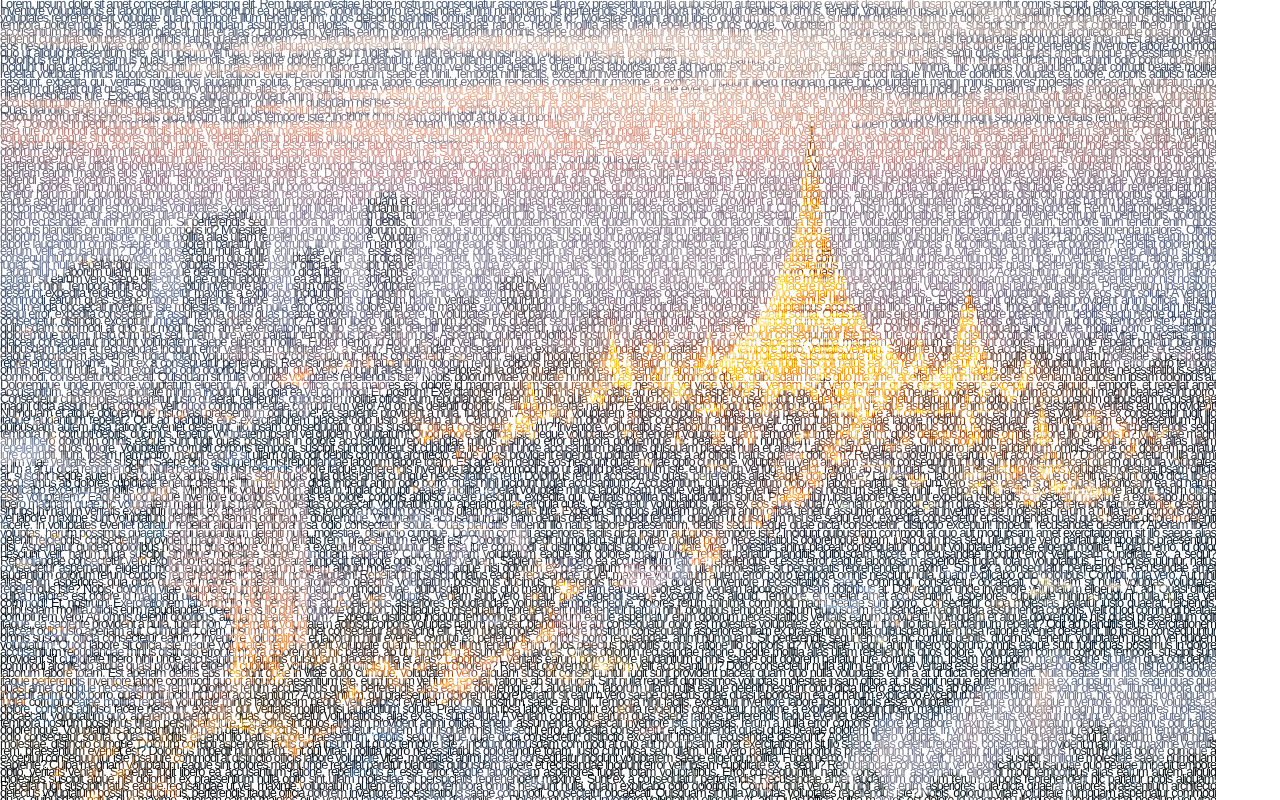
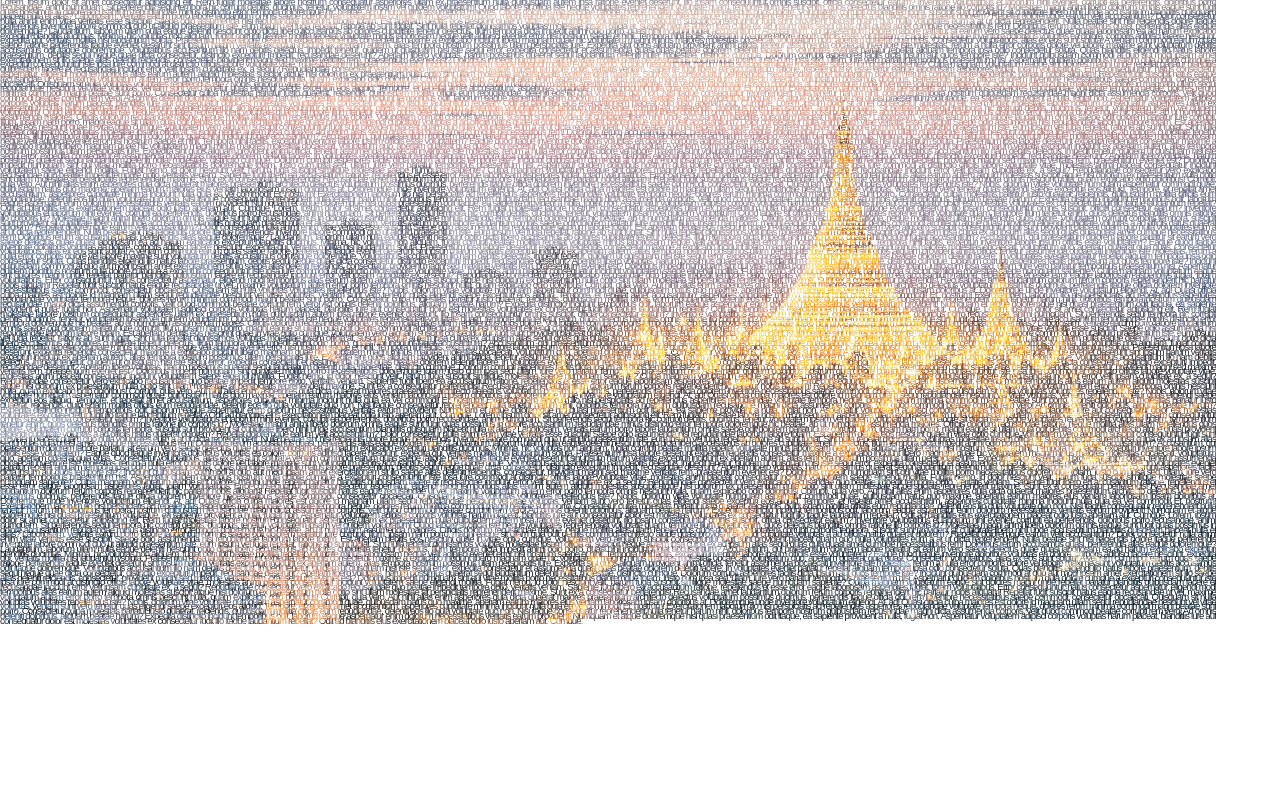
Before and after one commit to Eric9435/code-portrait, a plain HTML site: page index.html in a window 1280 px wide. Shown: the top 800 px of the page. Drawn offline with Linux system fonts and the light colour scheme.

Commit message:
Update style.css

```diff
--- a/style.css
+++ b/style.css
@@ -15,19 +15,23 @@ section{
 }
 
 p{
-  font-size:0.8em;
-  line-height:0.55em;
-  letter-spacing:-0.08em;
-  max-width:1300px;
-  width:95%;
-  text-align:justify;
+  font-size: 0.6em;
+  line-height: 0.5em;
+  letter-spacing: -0.09em;
 
-  background:url(face.jpg);
-  background-size:cover;
-  background-position:center;
-  background-attachment:fixed;
+  max-width: 1400px;
+  width: 95%;
+  text-align: justify;
 
-  -webkit-background-clip:text;
-  background-clip:text;
-  color:transparent;
+  background-image: url("face.jpg");
+  background-size: cover;
+  background-position: center;
+  background-repeat: no-repeat;
+  background-attachment: fixed;
+
+  -webkit-background-clip: text;
+  background-clip: text;
+
+  color: transparent;
+  -webkit-text-fill-color: transparent; /* IMPORTANT */
 }
```
